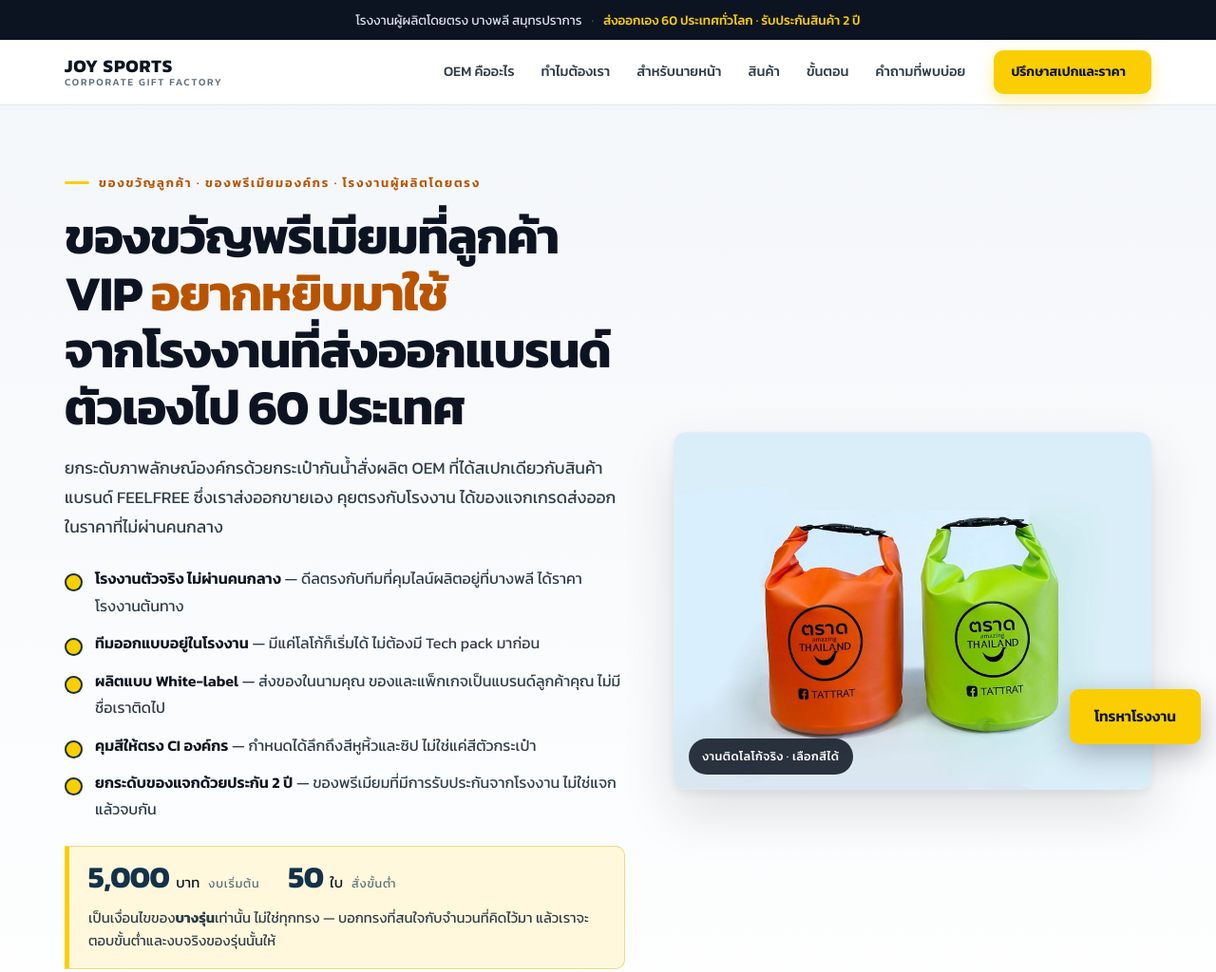
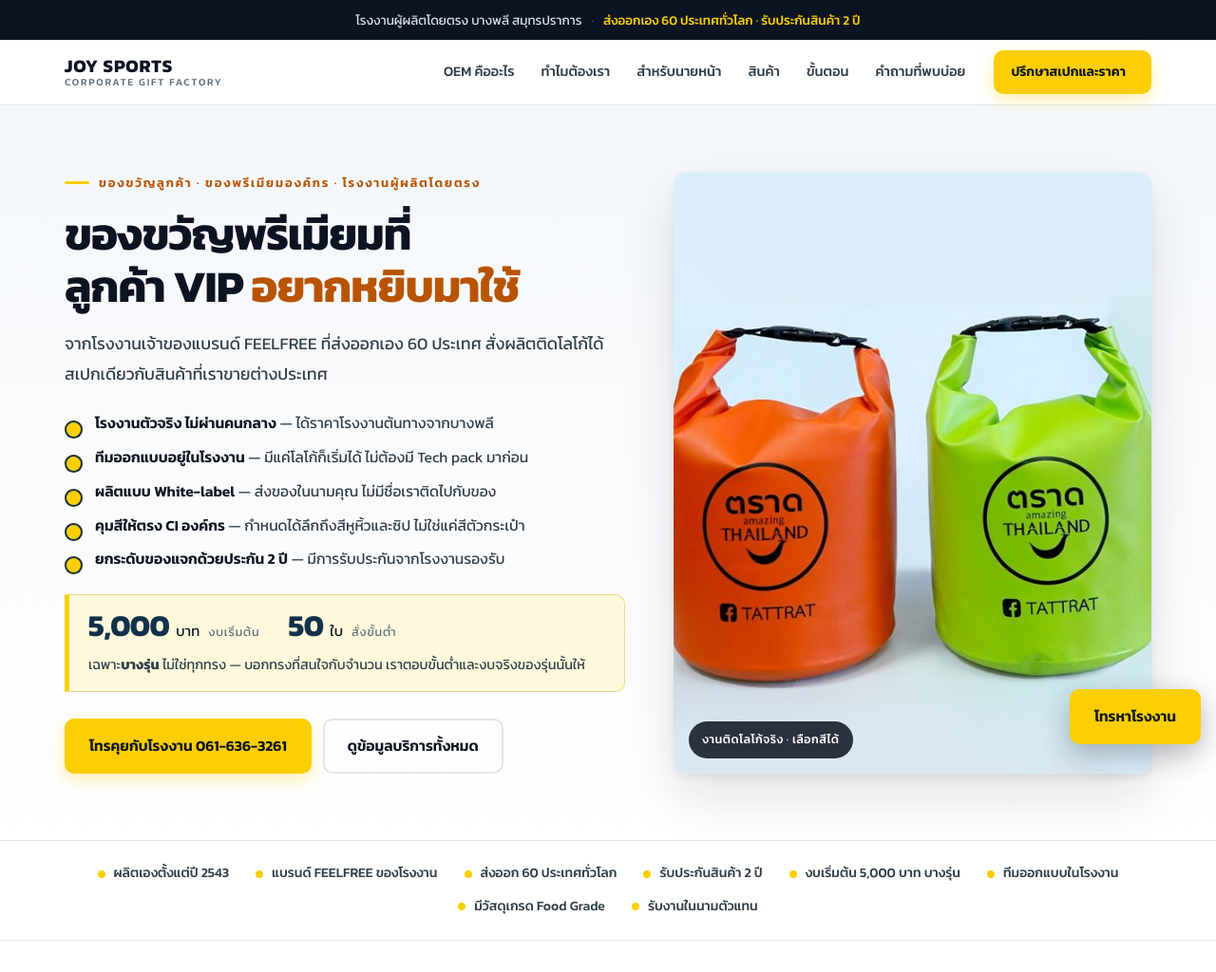
Before and after one commit to onlinefeelfree/joysports-landing, a plain HTML site: page index.html in a window 1280 px wide. Shown: the top 1024 px of the page at 95% size. Drawn offline with Linux system fonts and the light colour scheme; a web font is replaced by a local one.

Commit message:
แก้เลเอาท์ hero ที่แน่น เบียด และตัดบรรทัดไม่สวย
วัดของจริงพบคอลัมน์ซ้ายสูง 924px แต่รูปสูง 377px และหัวข้อแตก 4 บรรทัด
ความยาวไม่เท่ากันเลย (520 403 574 421) ตอนนี้สองคอลัมน์เท่ากันที่ 632px

- หัวข้อเหลือ hook เดียว ย้ายท่อนพิสูจน์ 60 ประเทศ ลงไปอยู่คำโปรย
- ลดขนาดหัวข้อจาก 52px เป็น 47px และใส่ text-wrap balance
- ใส่ span.nb กันคำประสมไทยถูกตัดกลางคำ เดิมตัด "ตัวเอง" และ "ติดโลโก้" ขาด
- คำโปรยสั้นลงจาก 3 บรรทัดเหลือ 2
- bullet ทั้ง 5 ข้อสั้นลงจนจบบรรทัดเดียวครบ เดิม 3 ข้อตกไป 2 บรรทัด
- รูป hero ยืดสูงเท่าคอลัมน์ซ้ายเฉพาะจอกว้าง จัด object-position ไม่ให้ตัดตัวสินค้า
- คำโปรยเปลี่ยนไปใช้ innerHTML เพื่อรับ span.nb ได้

ระหว่างแก้เผลอใส่ class ที่มีอัญประกาศคู่ลงในสตริง JS ที่ครอบด้วยอัญประกาศคู่
ทำให้สคริปต์ทั้งบล็อกพัง seg ไม่สลับและพิกเซลไม่ยิง แก้แล้วและตรวจด้วย node --check
กับแท็บใหม่ที่ไม่มี error ค้าง ยืนยัน seg สลับได้ทุกค่า

Co-Authored-By: Claude Opus 5 <noreply@anthropic.com>

```diff
--- a/index.html
+++ b/index.html
@@ -73,7 +73,8 @@ body{
 img{max-width:100%; display:block; height:auto}
 
 h1,h2,h3,h4{font-family:var(--display); font-weight:600; line-height:1.28; margin:0; letter-spacing:-.01em}
-h1{font-size:clamp(30px,4.4vw,52px); font-weight:700; line-height:1.16; letter-spacing:-.02em}
+h1{font-size:clamp(29px,4vw,47px); font-weight:700; line-height:1.18; letter-spacing:-.02em; text-wrap:balance}
+.nb{white-space:nowrap}
 h2{font-size:clamp(24px,3vw,37px); font-weight:600; letter-spacing:-.015em}
 h3{font-size:clamp(17px,1.5vw,20px); font-weight:600}
 p{margin:0}
@@ -149,10 +150,10 @@ header .btn{flex:none}
 .hero-grid>*{min-width:0}
 @media (max-width:900px){ .hero-grid{grid-template-columns:1fr} }
 .hero h1 em{font-style:normal; color:var(--orange-ink)}
-.hero .lede{margin-top:18px; font-size:17.5px; color:var(--ink-2); max-width:56ch}
+.hero .lede{margin-top:18px; font-size:17.5px; color:var(--ink-2); max-width:52ch; text-wrap:pretty}
 
 .ticks{list-style:none; margin:24px 0 0; padding:0; display:grid; gap:11px}
-.ticks li{position:relative; padding-left:32px; font-size:16px; color:var(--ink-2)}
+.ticks li{position:relative; padding-left:32px; font-size:15.6px; line-height:1.6; color:var(--ink-2)}
 .ticks li::before{
   content:""; position:absolute; left:0; top:9px; width:19px; height:19px; border-radius:50%;
   background:var(--gold); box-shadow:inset 0 0 0 2px var(--navy-800);
@@ -163,6 +164,11 @@ header .btn{flex:none}
 
 .hero-fig{position:relative}
 .hero-fig img{width:100%; aspect-ratio:4/3; object-fit:cover; border-radius:var(--r); box-shadow:var(--shadow-lg)}
+@media (min-width:901px){
+  .hero-grid{align-items:stretch}
+  .hero-fig{display:flex; flex-direction:column}
+  .hero-fig img{flex:1; aspect-ratio:auto; min-height:430px; object-position:50% 45%}
+}
 .hero-tag{
   position:absolute; left:16px; bottom:16px; background:rgba(13,20,33,.86); color:#FFFFFF;
   font-family:var(--display); font-size:12.5px; font-weight:500; letter-spacing:.04em;
@@ -239,7 +245,7 @@ td{color:var(--ink-2)}
 .entry-nums span{font-family:var(--display); font-size:15px; color:var(--ink); display:flex; align-items:baseline; gap:7px}
 .entry-nums b{font-size:clamp(26px,3vw,32px); font-weight:700; line-height:1; color:var(--navy-800); letter-spacing:-.02em}
 .entry-nums small{font-size:12.5px; color:var(--muted); letter-spacing:.07em; margin-left:2px}
-.entry p{margin-top:11px; font-size:14.8px; color:var(--ink-2); line-height:1.66}
+.entry p{margin-top:10px; font-size:14.4px; color:var(--ink-2); line-height:1.6}
 .stats>*{min-width:0}
 .stat b{
   display:block; font-family:var(--display); font-weight:700; font-size:clamp(36px,4.6vw,54px);
@@ -395,21 +401,21 @@ footer .legal{grid-column:1/-1; border-top:1px solid rgba(255,255,255,.12); padd
     <div class="hero-grid">
       <div>
         <p class="eyebrow" id="segTag">ของขวัญลูกค้า · ของพรีเมียมองค์กร · โรงงานผู้ผลิตโดยตรง</p>
-        <h1 id="segHead">ของขวัญพรีเมียมที่ลูกค้า VIP <em>อยากหยิบมาใช้</em><br>จากโรงงานที่ส่งออกแบรนด์ตัวเองไป 60 ประเทศ</h1>
-        <p class="lede" id="segLede">ยกระดับภาพลักษณ์องค์กรด้วยกระเป๋ากันน้ำสั่งผลิต OEM ที่ได้สเปกเดียวกับสินค้าแบรนด์ FEELFREE ซึ่งเราส่งออกขายเอง คุยตรงกับโรงงาน ได้ของแจกเกรดส่งออกในราคาที่ไม่ผ่านคนกลาง</p>
+        <h1 id="segHead"><span class="nb">ของขวัญพรีเมียม</span>ที่<span class="nb">ลูกค้า VIP</span> <em>อยากหยิบมาใช้</em></h1>
+        <p class="lede" id="segLede">จากโรงงานเจ้าของแบรนด์ FEELFREE ที่ส่งออกเอง <span class="nb">60 ประเทศ</span> สั่งผลิต<span class="nb">ติดโลโก้</span>ได้สเปกเดียวกับสินค้าที่เราขายต่างประเทศ</p>
         <ul class="ticks">
-          <li><b>โรงงานตัวจริง ไม่ผ่านคนกลาง</b> — ดีลตรงกับทีมที่คุมไลน์ผลิตอยู่ที่บางพลี ได้ราคาโรงงานต้นทาง</li>
+          <li><b>โรงงานตัวจริง ไม่ผ่านคนกลาง</b> — ได้ราคาโรงงานต้นทางจากบางพลี</li>
           <li><b>ทีมออกแบบอยู่ในโรงงาน</b> — มีแค่โลโก้ก็เริ่มได้ ไม่ต้องมี Tech pack มาก่อน</li>
-          <li><b>ผลิตแบบ White-label</b> — ส่งของในนามคุณ ของและแพ็กเกจเป็นแบรนด์ลูกค้าคุณ ไม่มีชื่อเราติดไป</li>
+          <li><b>ผลิตแบบ White-label</b> — ส่งของในนามคุณ ไม่มีชื่อเราติดไปกับของ</li>
           <li><b>คุมสีให้ตรง CI องค์กร</b> — กำหนดได้ลึกถึงสีหูหิ้วและซิป ไม่ใช่แค่สีตัวกระเป๋า</li>
-          <li><b>ยกระดับของแจกด้วยประกัน 2 ปี</b> — ของพรีเมียมที่มีการรับประกันจากโรงงาน ไม่ใช่แจกแล้วจบกัน</li>
+          <li><b>ยกระดับของแจกด้วยประกัน 2 ปี</b> — มีการรับประกันจากโรงงานรองรับ</li>
         </ul>
         <div class="entry">
           <div class="entry-nums">
             <span><b>5,000</b> บาท <small>งบเริ่มต้น</small></span>
             <span><b>50</b> ใบ <small>สั่งขั้นต่ำ</small></span>
           </div>
-          <p>เป็นเงื่อนไขของ<b>บางรุ่น</b>เท่านั้น ไม่ใช่ทุกทรง — บอกทรงที่สนใจกับจำนวนที่คิดไว้มา แล้วเราจะตอบขั้นต่ำและงบจริงของรุ่นนั้นให้</p>
+          <p>เฉพาะ<b>บางรุ่น</b> ไม่ใช่ทุกทรง — บอกทรงที่สนใจกับจำนวน เราตอบขั้นต่ำและงบจริงของรุ่นนั้นให้</p>
         </div>
         <div class="hero-cta">
           <a class="btn btn-primary js-lead" data-ch="hero_phone" href="tel:0616363261">โทรคุยกับโรงงาน 061-636-3261</a>
@@ -985,8 +991,8 @@ footer .legal{grid-column:1/-1; border-top:1px solid rgba(255,255,255,.12); padd
   var SEGMENTS = {
     corporate: {
       tag:  "ของขวัญลูกค้า · ของพรีเมียมองค์กร · โรงงานผู้ผลิตโดยตรง",
-      head: 'ของขวัญพรีเมียมที่ลูกค้า VIP <em>อยากหยิบมาใช้</em><br>จากโรงงานที่ส่งออกแบรนด์ตัวเองไป 60 ประเทศ',
-      lede: "ยกระดับภาพลักษณ์องค์กรด้วยกระเป๋ากันน้ำสั่งผลิต OEM ที่ได้สเปกเดียวกับสินค้าแบรนด์ FEELFREE ซึ่งเราส่งออกขายเอง คุยตรงกับโรงงาน ได้ของแจกเกรดส่งออกในราคาที่ไม่ผ่านคนกลาง"
+      head: '<span class="nb">ของขวัญพรีเมียม</span>ที่<span class="nb">ลูกค้า VIP</span> <em>อยากหยิบมาใช้</em>',
+      lede: 'จากโรงงานเจ้าของแบรนด์ FEELFREE ที่ส่งออกเอง <span class="nb">60 ประเทศ</span> สั่งผลิต<span class="nb">ติดโลโก้</span>ได้สเปกเดียวกับสินค้าที่เราขายต่างประเทศ'
     },
     agent: {
       tag:  "สำหรับนายหน้าและตัวแทน · ผลิตในนามคุณ",
@@ -1019,7 +1025,7 @@ footer .legal{grid-column:1/-1; border-top:1px solid rgba(255,255,255,.12); padd
     var l = document.getElementById("segLede");
     if (t) t.textContent = segData.tag;
     if (h) h.innerHTML = segData.head;
-    if (l) l.textContent = segData.lede;
+    if (l) l.innerHTML = segData.lede;
   }
 
   /* --- พิกเซล OpenAI Ads: ฝังในโค้ดโดยตรง ไม่ผ่าน GTM ----------------- */
```
